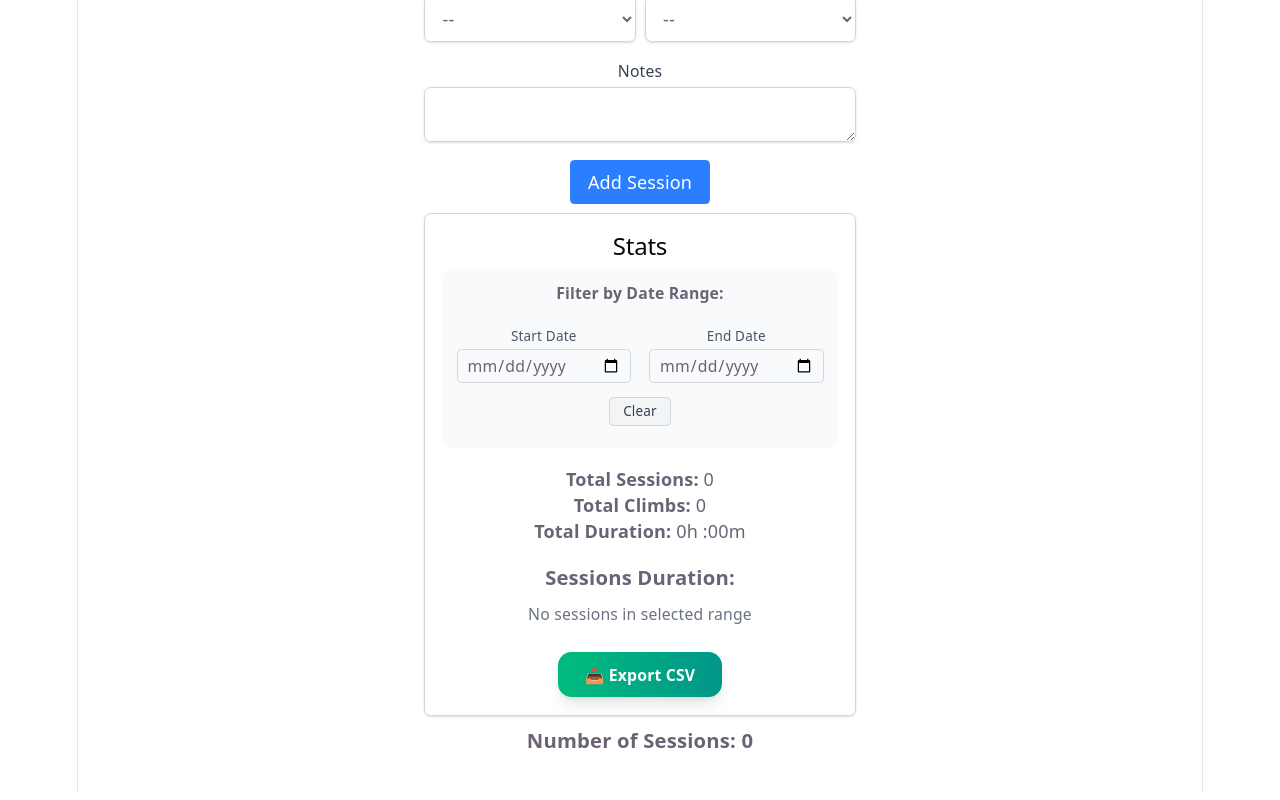
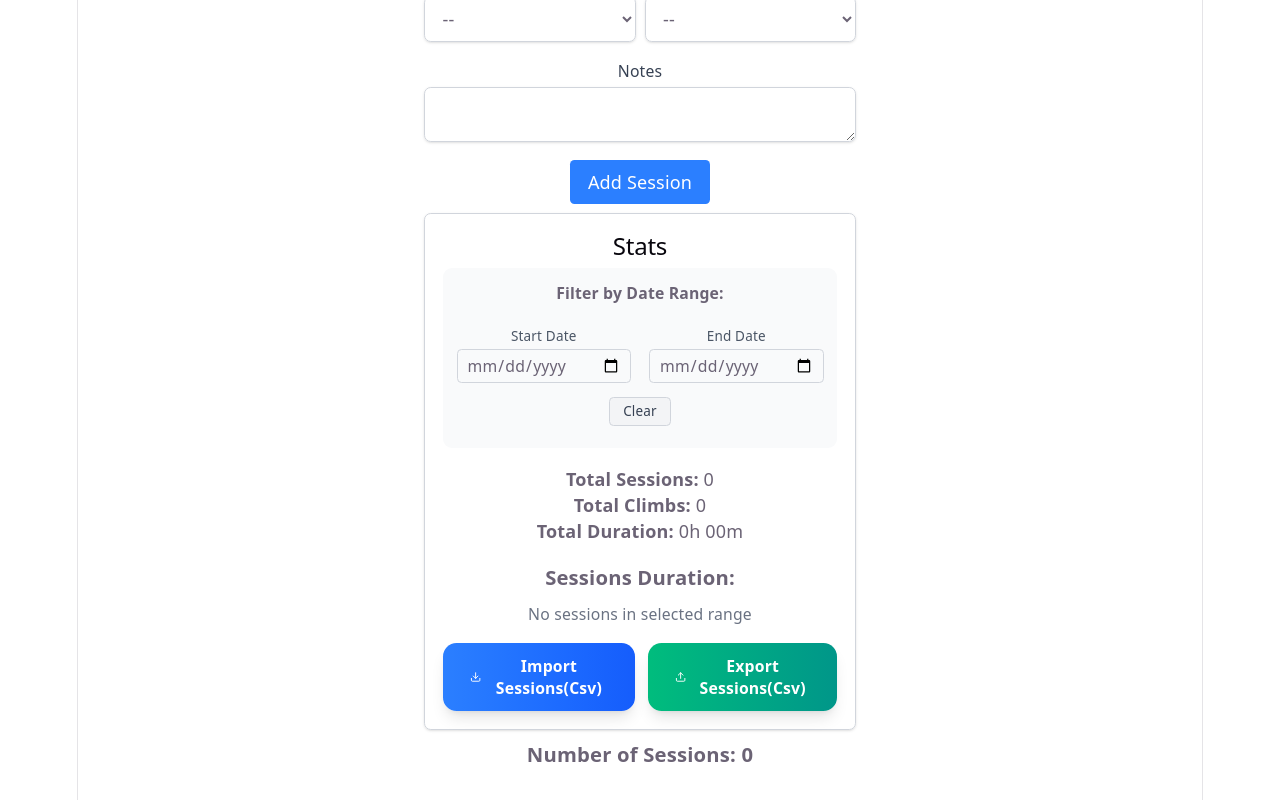
Before and after one commit to mateuszniechwiej/Climbing-Tracker, a React (Vite) app: page / in a window 1280 px wide. Shown: the part 460-1260 px from the top of the page. Built offline with nearby package versions, Linux system fonts and the light colour scheme.

Commit message:
Add CSV import functionality to Stats component

```diff
--- a/package.json
+++ b/package.json
@@ -12,6 +12,7 @@
   },
   "dependencies": {
     "idb": "^8.0.3",
+    "lucide-react": "^0.577.0",
     "papaparse": "^5.5.3",
     "react": "^19.2.4",
     "react-dom": "^19.2.4"
--- a/src/App.jsx
+++ b/src/App.jsx
@@ -28,7 +28,7 @@ function App() {
       <p className="mb-4">Total: {sessions.length}</p>
 
       <AddSession onAdd={handleAddSession} />
-      <Stats sessions={sessions} />
+      <Stats sessions={sessions} saveSession={saveSession} />
       <SessionList sessions={sessions} onDelete={deleteSession} />
     </div>
   );
--- a/src/components/Stats.jsx
+++ b/src/components/Stats.jsx
@@ -1,10 +1,14 @@
 import { useState } from 'react';
 import useCsvExport from '../hooks/useCsvExport';
+import useCsvImport from '../hooks/useCsvImport';
+import { Download, Upload } from 'lucide-react';
 
-export default function Stats({ sessions }) {
+
+export default function Stats({ sessions, saveSession }) {
   const [startDate, setStartDate] = useState('');
   const [endDate, setEndDate] = useState('');
   const { exportCsv } = useCsvExport(sessions);
+  const { importCsv } = useCsvImport(saveSession);
 
   // Filter sessions by date range
   const filteredSessions = sessions.filter(session => {
@@ -31,7 +35,7 @@ export default function Stats({ sessions }) {
   const formatDuration = (totalMins) => {
     const hrs = Math.floor(totalMins / 60);
     const mins = totalMins % 60;
-    return `${hrs}h :${mins.toString().padStart(2, '0')}m`;
+    return `${hrs}h ${mins.toString().padStart(2, '0')}m`;
   };
 
   // Count color sessions
@@ -162,14 +166,21 @@ export default function Stats({ sessions }) {
           <p className="text-sm text-gray-500">No sessions in selected range</p>
         )}
       </div>
-      <div className="mt-6">
-        <button
-          onClick={exportCsv}
-          className="px-6 py-2.5 bg-gradient-to-r from-emerald-500 to-teal-600 text-white font-semibold rounded-xl shadow-lg hover:shadow-xl transition-all text-sm"
-        >
-          📥 Export CSV
-        </button>
-      </div>
+      <div className="mt-4 flex gap-3 justify-center">
+  <label className="cursor-pointer px-6 py-2.5 bg-gradient-to-r from-blue-500 to-blue-600 text-white font-semibold rounded-xl shadow-lg hover:shadow-xl transition-all text-sm flex items-center gap-2">
+    <Download size={16} />
+    Import Sessions(Csv)
+    <input type="file" accept=".csv" className="hidden" onChange={(e) => importCsv(e.target.files[0])} />
+  </label>
+  <button
+    onClick={exportCsv}
+    className="px-6 py-2.5 bg-gradient-to-r from-emerald-500 to-teal-600 text-white font-semibold rounded-xl shadow-lg hover:shadow-xl transition-all text-sm flex items-center gap-2"
+  >
+    <Upload size={16} />
+    Export Sessions(Csv)
+  </button>
+</div>
+
       {/* existing stats grid */}
     </div>
   );
--- /dev/null
+++ b/src/hooks/useCsvImport.js
@@ -0,0 +1,41 @@
+import Papa from 'papaparse';
+
+export default function useCSVImport(saveSession) {
+  const importCsv = (file) => {
+    if (!file) return;
+
+    Papa.parse(file, {
+      header: true,
+      complete: (results) => {
+        // Group rows back into sessions by date
+        const sessionMap = {};
+
+        results.data.forEach(row => {
+          if (!row['Session Date']) return;
+
+          const date = row['Session Date'];
+          if (!sessionMap[date]) {
+            sessionMap[date] = {
+              date,
+              duration: parseInt(row['Session Duration']) || 0,
+              notes: row['Session Notes'] || '',
+              climbs: []
+            };
+          }
+
+          if (row['Climb Color']) {
+            sessionMap[date].climbs.push({
+              color: row['Climb Color'],
+              gradeDifficulty: row['Grade Difficulty'],
+              count: row['Count']
+            });
+          }
+        });
+
+        Object.values(sessionMap).forEach(session => saveSession(session));
+      }
+    });
+  };
+
+  return { importCsv };
+}
```
Also changed, not shown: 1 other file (tests, documents, lock files or other folders).
